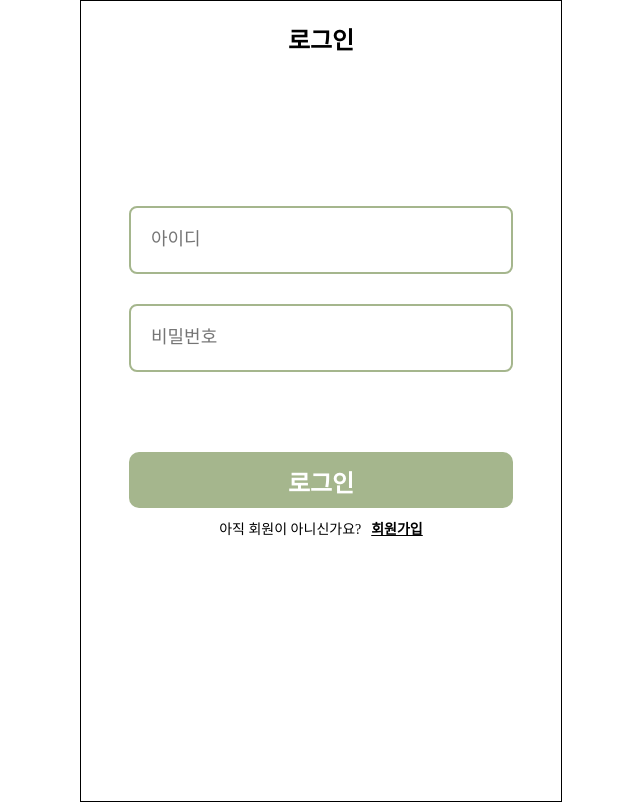
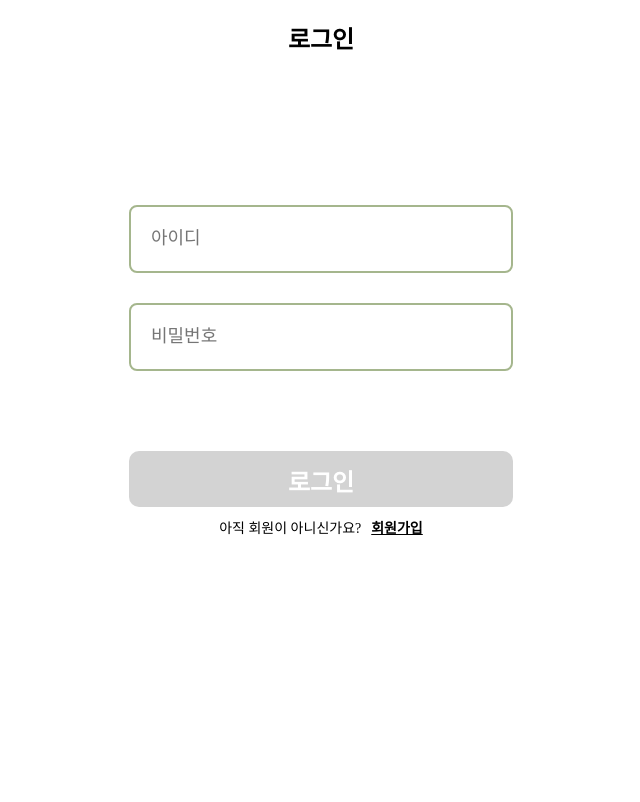
Before and after one commit to onesilver04/COKOTHON_2024, a React (Create React App) app: page /loginSecond in a window 1280 px wide. Shown: the whole page, without its empty margins (319-959 px from the left). Built offline with nearby package versions, Linux system fonts and the light colour scheme; the HTML template or start-up script is replaced by a standard one.

Commit message:
Design: css 수정

```diff
--- a/src/App.css
+++ b/src/App.css
@@ -4,11 +4,11 @@
     min-height: 100vh;
     max-height: 100vh;
     overflow-y: scroll;
+    overflow-x: hidden;
     scrollbar-width: none;
     width: auto;
     position: relative;
     word-break: keep-all;
-    border: solid black 1px;
 }
 
 body{
--- a/src/App.js
+++ b/src/App.js
@@ -7,6 +7,7 @@ import Main from "./pages/Main/mainPage";
 import SplashScreen from "./pages/SplashScreen/splashScreen";
 import Login from "./pages/Login/login";
 import LoginSecond from "./pages/Login/loginSecond";
+import EmailGame from "./pages/EmailGame/EmailGame";
 
 const App = () => {
   return (
@@ -20,6 +21,7 @@ const App = () => {
           <Route path="/" element={<SplashScreen />} />
           <Route path="/login" element={<Login />} />
           <Route path="/loginSecond" element={<LoginSecond />} />
+          <Route path="/email" element={<EmailGame />} />
         </Routes>
       </BrowserRouter>
     </div>
--- a/src/components/Footer.css
+++ b/src/components/Footer.css
@@ -1,11 +1,15 @@
 .Home {
-  position: absolute;
+  position: fixed;
+  height: 50px;
   bottom: 0;
   padding: 10px;
   display: flex;
   justify-content: space-around;
+  align-items: center;
   width: 100%;
+  background-color: white;
 }
+
 .img {
   filter: opacity(0.5) drop-shadow(0 0 0 #228b22);
 }
--- a/src/pages/EmailGame/EmailGame.js
+++ b/src/pages/EmailGame/EmailGame.js
@@ -20,23 +20,42 @@ const EmailGame = () => {
     color: "white",
   };
   return (
+    <>
+      <Header title="메일 보내기 게임" />
       <div className="EmailGameBody">
-      <Header title="메일 보내기 게임" />
-      <div className="GameBody" style={{ padding: "50px", paddingBottom: "25px" }}>
+        <div
+          className="GameBody"
+          style={{ padding: "20px", paddingTop: "38px", paddingBottom: "25px" }}
+        >
           <div className="title">
             <h3 style={{ fontSize: "15px", marginBottom: "2px" }}>제목</h3>
-          <input placeholder="제목을 입력하세요" style={{ ...inputStyle, height: "40px" }} />
+            <input
+              placeholder="제목을 입력하세요"
+              style={{ ...inputStyle, height: "40px" }}
+            />
           </div>
           <div className="content">
             <h3 style={{ fontSize: "15px", marginBottom: "2px" }}>내용</h3>
             <input placeholder="내용을 입력하세요" style={inputStyle} />
           </div>
         </div>
-      <div className="AskGpt" style={{ display: "flex", justifyContent: "center" }}>
-        <button type="button" style={buttonStyle} onClick={() => { console.log("Test"); }}>검사하기</button>
+        <div
+          className="AskGpt"
+          style={{ display: "flex", justifyContent: "center" }}
+        >
+          <button
+            type="button"
+            style={buttonStyle}
+            onClick={() => {
+              console.log("Test");
+            }}
+          >
+            검사하기
+          </button>
         </div>
         <Footer />
       </div>
+    </>
   );
 };
 export default EmailGame;
--- a/src/pages/EmailGame/styleCss.css
+++ b/src/pages/EmailGame/styleCss.css
@@ -2,5 +2,6 @@
     cursor: pointer;
 }
 .EmailGameBody{
-    border-bottom: solid black 1px;
+    display: flex;
+    flex-direction: column;
 }
--- a/src/pages/Login/loginSecond.js
+++ b/src/pages/Login/loginSecond.js
@@ -1,4 +1,5 @@
 import { useState } from "react";
+import { useNavigate } from "react-router-dom"; // 페이지 이동을 위한 useNavigate 사용
 import styled from "styled-components";
 import Header from "../../components/Header";
 
@@ -19,7 +20,7 @@ const InputContainer = styled.div`
 const Input = styled.input`
   width: 320px;
   height: 40px;
-  padding: 12px 40px 12px 20px; /* 삭제 버튼 공간을 위해 오른쪽 패딩 추가 */
+  padding: 12px 40px 12px 20px;
   font-size: 18px;
   border-radius: 8px;
   border: 2px solid #a5b68d;
@@ -31,10 +32,10 @@ const Input = styled.input`
 
 const ClearButton = styled.button`
   position: absolute;
-  right: 10px; /* 입력 필드 안에서 삭제 버튼 위치 조정 */
+  right: 10px;
   background-color: transparent;
   border: none;
-  font-size: 24px; /* 엑스 버튼 크기 조정 */
+  font-size: 24px;
   cursor: pointer;
   color: red;
   opacity: 70%;
@@ -45,7 +46,7 @@ const ClearButton = styled.button`
 `;
 
 const LoginButton = styled.button`
-  background-color: #a5b68d;
+  background-color: ${(props) => { return (props.disabled ? "#d3d3d3" : "#a5b68d"); }}; /* 버튼 색상 변경 */
   margin-top: 50px;
   width: 384px;
   height: 56px;
@@ -55,18 +56,18 @@ const LoginButton = styled.button`
   border: none;
   border-radius: 10px;
   padding: 12px 24px;
-  cursor: pointer;
+  cursor: ${(props) => { return (props.disabled ? "not-allowed" : "pointer"); }}; /* 커서 상태 변경 */
   transition:
     background-color 0.3s ease,
     transform 0.1s ease;
 
   &:hover {
-    background-color: #8fa47d;
+    background-color: ${(props) => { return (props.disabled ? "#d3d3d3" : "#8fa47d"); }};
   }
 
   &:active {
-    transform: scale(0.95);
-    background-color: #7b8f6c;
+    transform: ${(props) => { return (props.disabled ? "none" : "scale(0.95)"); }};
+    background-color: ${(props) => { return (props.disabled ? "#d3d3d3" : "#7b8f6c"); }};
   }
 `;
 
@@ -92,9 +93,18 @@ const BoldText = styled.div`
 const LoginSecond = () => {
   const [username, setUsername] = useState("");
   const [password, setPassword] = useState("");
+  const navigate = useNavigate(); // 페이지 이동을 위한 useNavigate 사용
 
   const clearUsername = () => { return setUsername(""); };
   const clearPassword = () => { return setPassword(""); };
+
+  const isFormValid = username && password; // 아이디와 비밀번호가 모두 입력되었는지 확인
+
+  const handleLogin = () => {
+    if (isFormValid) {
+      navigate("/main"); // main 페이지로 이동
+    }
+  };
 
   return (
     <div>
@@ -118,7 +128,9 @@ const LoginSecond = () => {
           />
           {password && <ClearButton onClick={clearPassword}>×</ClearButton>}
         </InputContainer>
-        <LoginButton>로그인</LoginButton>
+        <LoginButton onClick={handleLogin} disabled={!isFormValid}>
+          로그인
+        </LoginButton>
         <TextContainer>
           <Text>아직 회원이 아니신가요?</Text>
           <BoldText>회원가입</BoldText>
--- a/src/pages/Test/Mypage/Mypage.css
+++ b/src/pages/Test/Mypage/Mypage.css
@@ -4,7 +4,6 @@
   height: 100vh;
   display: flex;
   flex-direction: column;
-  justify-content: space-between;
   background-color: #f8f8f8;
 }
 
--- a/src/pages/Test/Mypage/Mypage.js
+++ b/src/pages/Test/Mypage/Mypage.js
@@ -8,8 +8,9 @@ import Header from "../../../components/Header";
 
 const Mypage = () => {
   return (
+    <>
+      <Header title="My Page" />
       <div className="my-page">
-      <Header title="My Page" />
         <div className="profile-section">
           <div className="profile-image" />
           <h2 className="profile-name">name</h2>
@@ -29,17 +30,20 @@ const Mypage = () => {
             </Link>
           </div>
 
-        {dummy.map((item) => (
+          {dummy.map((item) => {
+            return (
               <Note
                 key={item.id}
                 wrong={item.wrong}
                 right={item.right}
                 define={item.define}
               />
-        ))}
+            );
+          })}
+        </div>
       </div>
       <Footer />
-    </div>
+    </>
   );
 };
 
--- a/src/pages/Test/Note/NoteCard.js
+++ b/src/pages/Test/Note/NoteCard.js
@@ -7,17 +7,18 @@ import Header from "../../../components/Header";
 
 const NoteCard = () => {
   return (
-    <div className="note-card-container">
+    <>
       <Header title="오답 노트" />
-      {dummy.map((item) => {
-        return (
-          <Note wrong={item.wrong} right={item.right} define={item.define} />
-        );
-      })}
-      <div className="footer-container">
-        <Footer />
+      <div className="note-card-container">
+        {dummy.map((item) => {
+          return (
+            <Note wrong={item.wrong} right={item.right} define={item.define} />
+          );
+        })}
+        <div className="footer-container" />
       </div>
-    </div>
+      <Footer />
+    </>
   );
 };
 
--- a/src/pages/WordQuiz/WordQuiz.js
+++ b/src/pages/WordQuiz/WordQuiz.js
@@ -1,7 +1,7 @@
 import styled from "styled-components";
-import './quizCss.css';
-import Footer from '../../components/Footer';
-import Header from '../../components/Header';
+import "./quizCss.css";
+import Footer from "../../components/Footer";
+import Header from "../../components/Header";
 
 const ProgressBar = styled.div`
   width: 80%; /* 경험치 진행 상황에 따라 변경 (예: 60%) */
```
Lines whose indentation alone changed are shown as unchanged.
